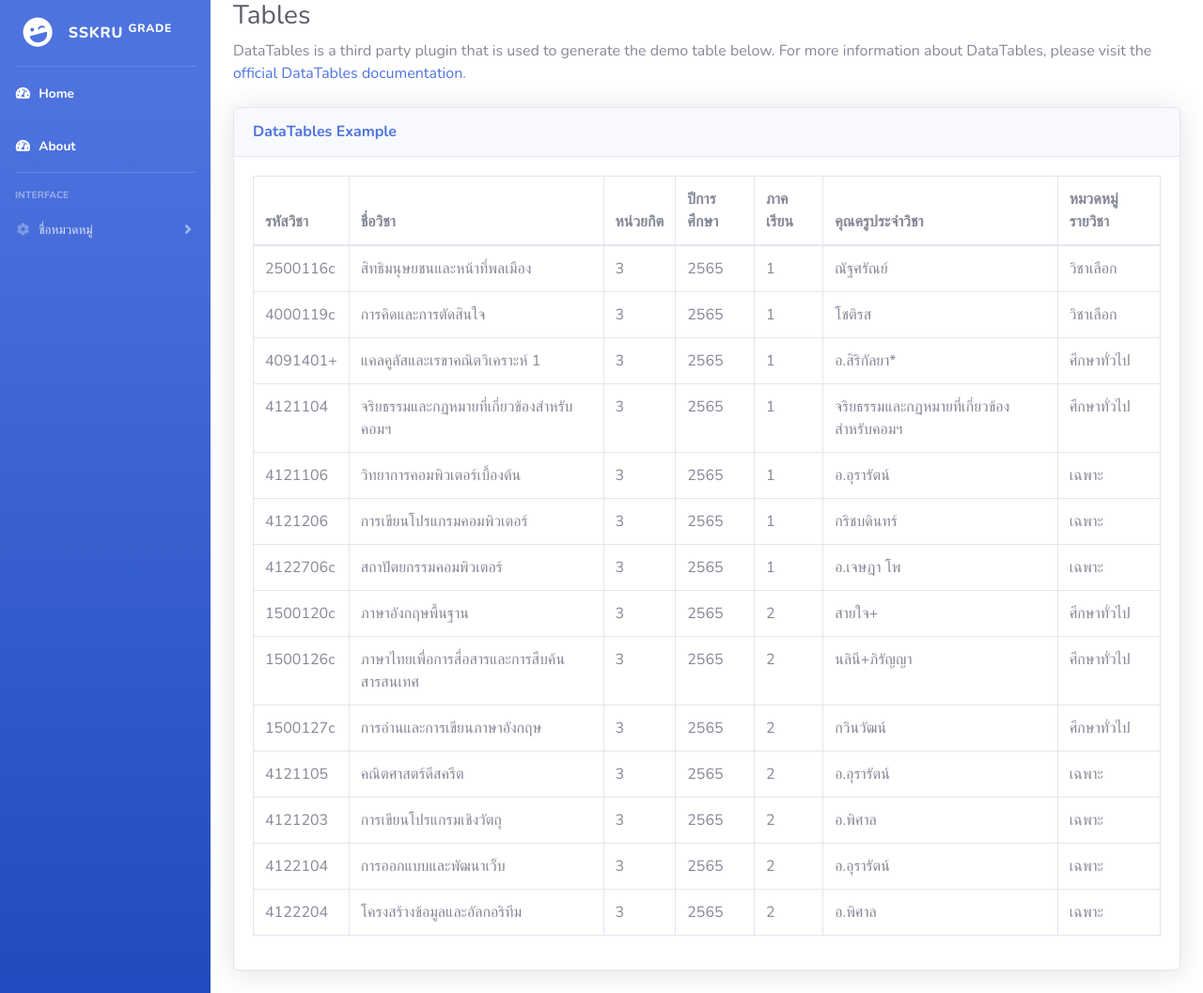
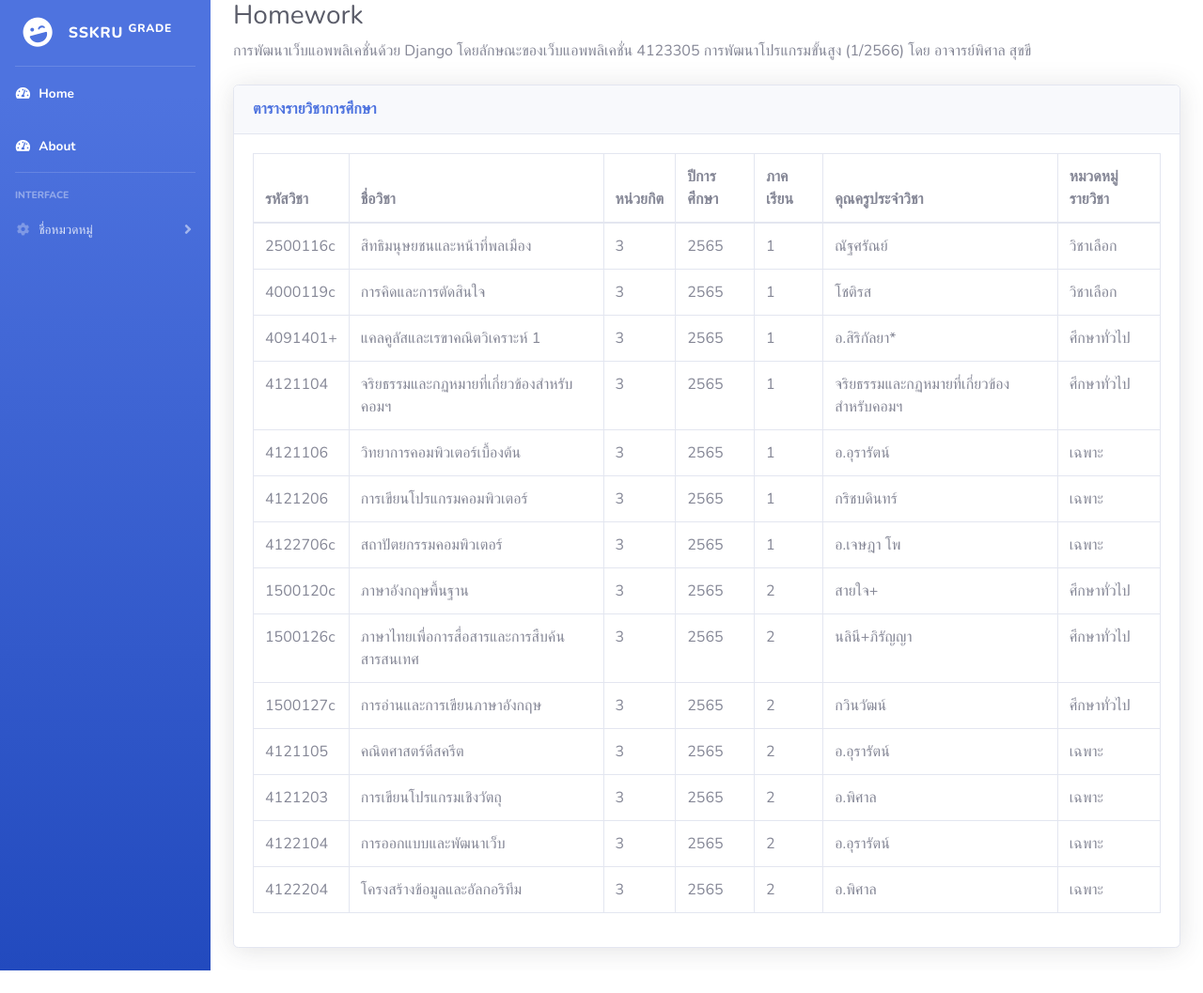
Before and after one commit to Lskram/Finaltest, a Django app: page / in a window 1280 px wide. Shown: the whole page at 94% size. After the commit the page ends 1033 px from the top, so only its background shows below. Run offline with Django 4.2, Linux system fonts and the light colour scheme; data comes from the database, SQL or seed files in the repository; some libraries are stand-ins or nearby versions.

Commit message:
แก้หัวข้อ

```diff
--- a/template/home.html
+++ b/template/home.html
@@ -3,15 +3,14 @@
 {% block content %}  <div class="container-fluid">
 
     <!-- Page Heading -->
-    <h1 class="h3 mb-2 text-gray-800">Tables</h1>
-    <p class="mb-4">DataTables is a third party plugin that is used to generate the demo table below.
-        For more information about DataTables, please visit the <a target="_blank"
-            href="https://datatables.net">official DataTables documentation</a>.</p>
+    <h1 class="h3 mb-2 text-gray-800">Homework</h1>
+    <p class="mb-4">การพัฒนาเว็บแอพพลิเคชั่นด้วย Django โดยลักษณะของเว็บแอพพลิเคชั่น 4123305 การพัฒนาโปรแกรมขั้นสูง (1/2566) โดย อาจารย์พิศาล สุขขี <a target="_blank"
+            href="https://datatables.net"></a></p>
 
     <!-- DataTales Example -->
     <div class="card shadow mb-4">
         <div class="card-header py-3">
-            <h6 class="m-0 font-weight-bold text-primary">DataTables Example</h6>
+            <h6 class="m-0 font-weight-bold text-primary">ตารางรายวิชาการศึกษา</h6>
         </div>
         <div class="card-body">
             <div class="table-responsive">
```
